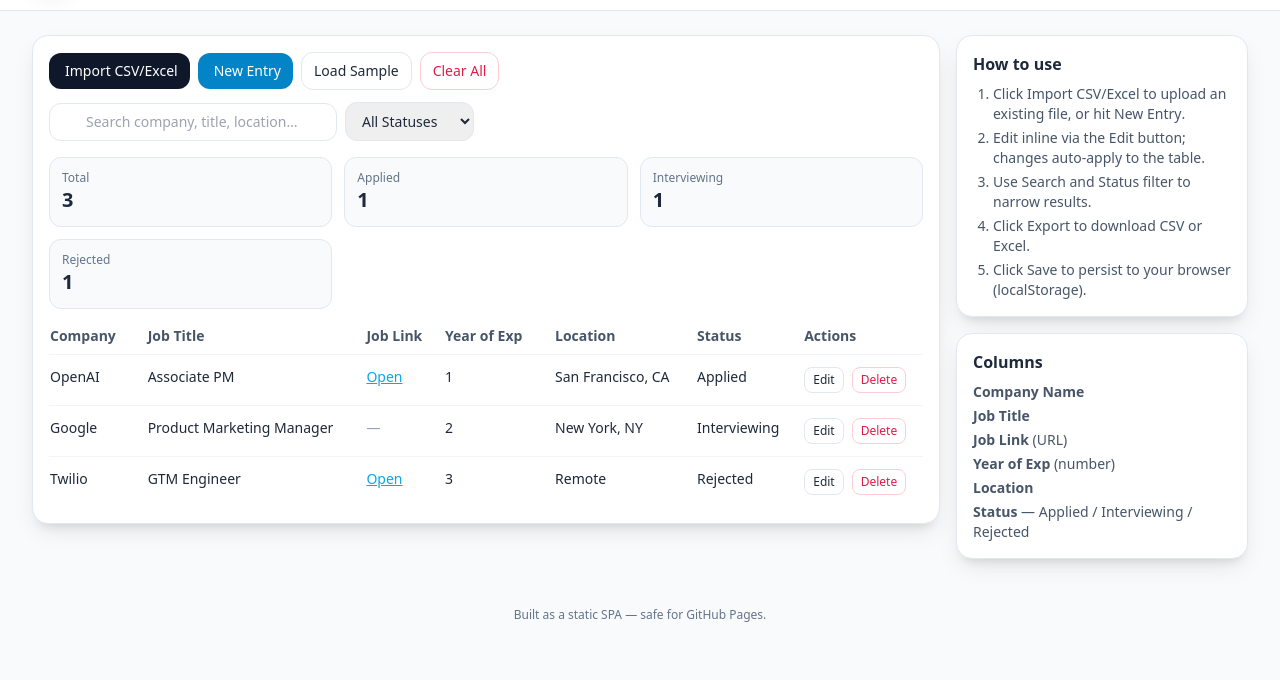
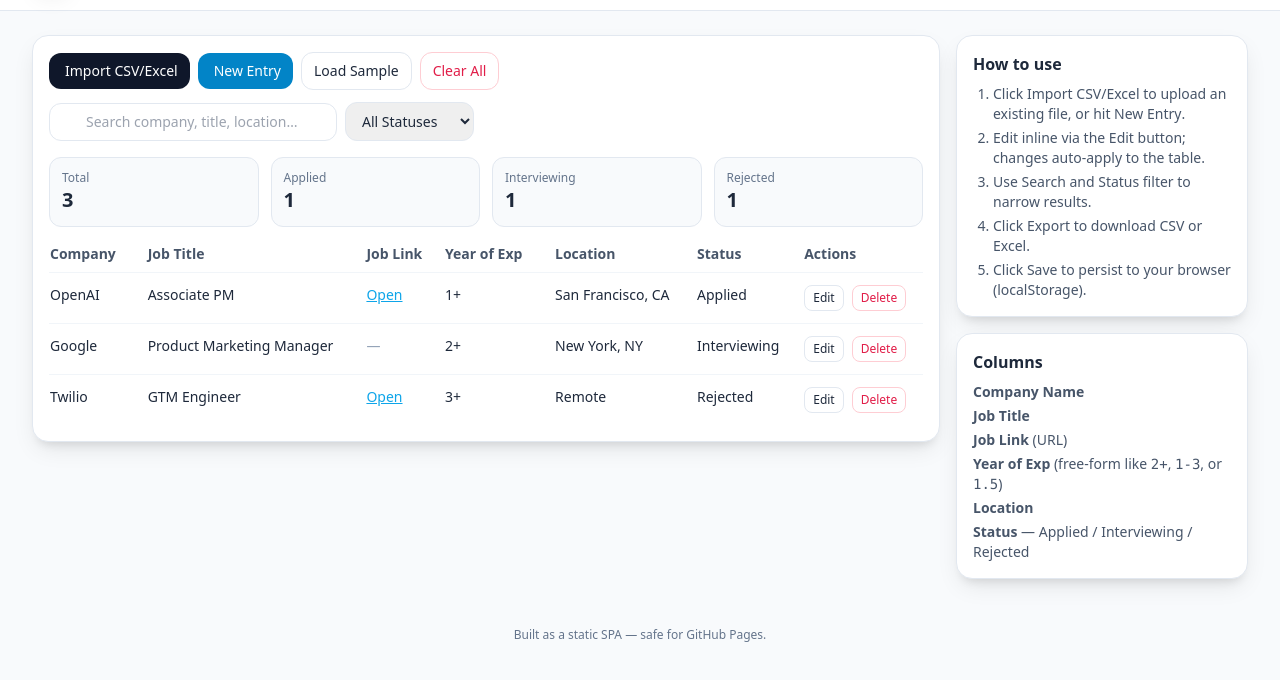
Before and after one commit to gauthamvenkat/Jobtracker, a plain HTML site: page index.html in a window 1280 px wide. Both pictures are taken after a click on the button "Load Sample". Shown: the part 70-750 px from the top of the page. Drawn offline with nearby package versions, Linux system fonts and the light colour scheme.

Commit message:
First Change

```diff
--- a/index.html
+++ b/index.html
@@ -81,7 +81,7 @@
         </div>
 
         <!-- Stats -->
-        <div id="stats" class="mt-4 grid grid-cols-1 sm:grid-cols-3 gap-3"></div>
+        <div id="stats" class="mt-4 grid grid-cols-1 sm:grid-cols-4 gap-3"></div>
 
         <!-- Table -->
         <div class="mt-4 overflow-x-auto scrollbar-thin">
@@ -120,7 +120,7 @@
             <li><b>Company Name</b></li>
             <li><b>Job Title</b></li>
             <li><b>Job Link</b> (URL)</li>
-            <li><b>Year of Exp</b> (number)</li>
+            <li><b>Year of Exp</b> (free-form like <code>2+</code>, <code>1-3</code>, or <code>1.5</code>)</li>
             <li><b>Location</b></li>
             <li><b>Status</b> — Applied / Interviewing / Rejected</li>
           </ul>
@@ -153,7 +153,7 @@
           </div>
           <div>
             <label class="block text-sm mb-1">Year of Exp</label>
-            <input name="Year of Exp" type="number" min="0" step="0.5" class="w-full px-3 py-2 rounded-xl border border-slate-200" />
+            <input name="Year of Exp" placeholder="e.g. 2+" class="w-full px-3 py-2 rounded-xl border border-slate-200" />
           </div>
           <div>
             <label class="block text-sm mb-1">Location</label>
@@ -207,10 +207,7 @@
     const by = (k) => (a, b) => {
       const av = (a?.[k] ?? '').toString().toLowerCase();
       const bv = (b?.[k] ?? '').toString().toLowerCase();
-      if (!isNaN(parseFloat(av)) && !isNaN(parseFloat(bv))) {
-        return (parseFloat(av) - parseFloat(bv)) * sortState.dir;
-      }
-      return av.localeCompare(bv) * sortState.dir;
+      return av.localeCompare(bv) * sortState.dir; // string-based sort (supports 2+, 3+, ranges, etc.)
     };
 
     function normalizeRow(row) {
@@ -315,13 +312,13 @@
     }
 
     function escapeHtml(s) {
-      return String(s ?? '').replace(/[&<>"]+/g, c => ({'&':'&amp;','<':'&lt;','>':'&gt;','"':'&quot;'}[c]));
+      return String(s ?? '').replace(/[&<>"']+/g, c => ({'&':'&amp;','<':'&lt;','>':'&gt;','"':'&quot;','\'':'&#39;'}[c]));
     }
     function escapeAttr(s) {
       return String(s ?? '').replace(/["]+/g, '&quot;');
     }
 
-    // Sorting
+    // Sorting header clicks
     document.querySelectorAll('th[data-sort]').forEach(th => {
       th.addEventListener('click', () => {
         const key = th.getAttribute('data-sort');
@@ -338,9 +335,9 @@
     document.getElementById('btnNew').addEventListener('click', () => openModal());
     document.getElementById('btnSample').addEventListener('click', () => {
       data = [
-        { 'Company Name':'OpenAI', 'Job Title':'Associate PM', 'Job Link':'https://careers.example/openai', 'Year of Exp':'1', 'Location':'San Francisco, CA', 'Status':'Applied' },
-        { 'Company Name':'Google', 'Job Title':'Product Marketing Manager', 'Job Link':'', 'Year of Exp':'2', 'Location':'New York, NY', 'Status':'Interviewing' },
-        { 'Company Name':'Twilio', 'Job Title':'GTM Engineer', 'Job Link':'https://careers.example/twilio', 'Year of Exp':'3', 'Location':'Remote', 'Status':'Rejected' }
+        { 'Company Name':'OpenAI', 'Job Title':'Associate PM', 'Job Link':'https://careers.example/openai', 'Year of Exp':'1+', 'Location':'San Francisco, CA', 'Status':'Applied' },
+        { 'Company Name':'Google', 'Job Title':'Product Marketing Manager', 'Job Link':'', 'Year of Exp':'2+', 'Location':'New York, NY', 'Status':'Interviewing' },
+        { 'Company Name':'Twilio', 'Job Title':'GTM Engineer', 'Job Link':'https://careers.example/twilio', 'Year of Exp':'3+', 'Location':'Remote', 'Status':'Rejected' }
       ];
       render();
       toast('Loaded sample data.');
```
